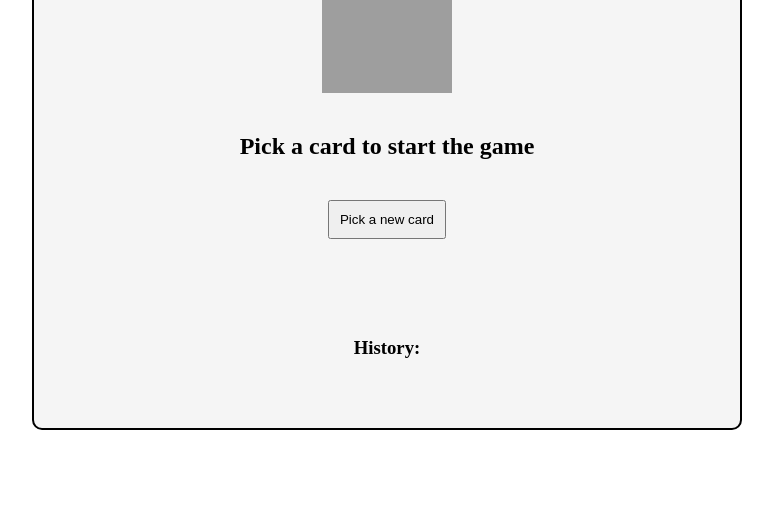
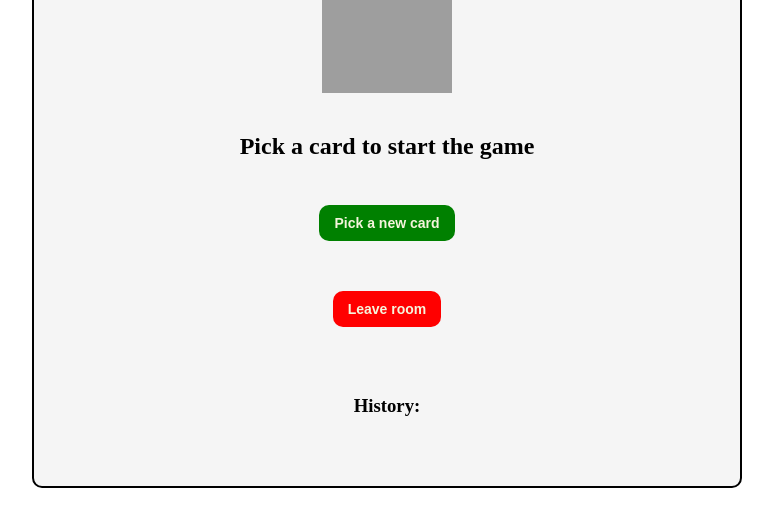
Before and after one commit to OMP404/Distributed-project, a Flask app: template templates/room.html in a window 1280 px wide. Shown: the part 234-761 px from the top of the page, without its empty margins (253-1026 px from the left). Run offline with Flask 2, Linux system fonts and the light colour scheme; the template is opened without the code that fills it, so the values that code supplies are empty; some libraries are stand-ins or nearby versions; grey boxes are pictures that could not be loaded.

Commit message:
Checker for deck emptiness, leave room button

```diff
--- a/main.py
+++ b/main.py
@@ -131,7 +131,7 @@ def message(data):
         print("Deleting card from deck")
         rooms[room]["deck"].pop()
 
-    print(f"{session.get('name')} said: {data['data']}")
+    print(f"{session.get('name')} sent msg: {data['data']}")
 
 
 @socketio.on("connect")
@@ -160,7 +160,9 @@ def disconnect():
     leave_room(room)
 
     if room in rooms:
-        rooms[room]["players"].remove(name)
+        for player in rooms[room]["players"]:
+            if player.name == name:
+                rooms[room]["players"].remove(player)
         if len(rooms[room]["players"]) <= 0:
             del rooms[room]
 
--- a/static/css/style.css
+++ b/static/css/style.css
@@ -78,6 +78,23 @@ h2 {
 }
 
 .new_card_button{
-    padding: 10px;
-    margin: 20px 0px 80px 0px;
+    padding: 10px 15px;
+    margin: 25px 0px;
+    background-color: green;
+    border-radius: 10px;
+    border-width: 0;
+    -webkit-text-fill-color: beige;
+    font-size: 14px;
+    font-weight: 600;
 }
+
+.leave_button{
+    padding: 10px 15px;
+    margin: 25px 0px 50px 0px;
+    background-color: red;
+    border-radius: 10px;
+    border-width: 0;
+    -webkit-text-fill-color: beige;
+    font-size: 14px;
+    font-weight: 600;
+}
--- a/templates/room.html
+++ b/templates/room.html
@@ -4,6 +4,7 @@
     <img class = "card_front" src="static/images/back-maroon.png" id="card_image"/>
     <h2 id="current_card">Pick a card to start the game</h2>
     <button class="new_card_button" onClick="pickCard()">Pick a new card</button>
+    <button class="leave_button" onClick="leaveRoom()">Leave room</button>
     <h3>History:</h3>
     <div class="history" id="history"></div>
 </div>
@@ -45,17 +46,29 @@
 
   //function for picking new card from deck
   const pickCard = () => {
+    if(deck.length < 1) {
+        document.getElementById("current_card").innerHTML = `Deck is empty.`;
+        document.getElementById('card_image').src = "static/images/back-maroon.png";
+    }
+    else {
         new_card = deck.pop()
         //change current_card to this one and send information about this action
         document.getElementById("current_card").innerHTML = `${new_card.name}: ${new_card.challenge}`;
         document.getElementById('card_image').src = "static/images/" + new_card.name + ".png";
         sendActionInfo(`${new_card.name}: ${new_card.challenge}`)
     }
+  }
 
   //function for sending information about aciton as message
   const sendActionInfo = (input) => {
     if (input == "") return;
     socketio.emit("message", { data: input });
+  };
+
+  //function for disconnecting user
+  const leaveRoom = () => {
+    console.log("Leaving room");
+    window.location.href = "/";
   };
 
   //this event happens when new message is received
@@ -70,12 +83,18 @@
         //if this card is still in local deck, delete it
         for (let i = 0; i < deck.length; i++) {
             if(deck[i].name == msg_split[0]) {
-                console.log("Removed card: ", deck[i])
+                //console.log("Removed card: ", deck[i])
                 deck.splice(i, 1)
             }
         }
+        if(deck.length < 1) {
+            document.getElementById("current_card").innerHTML = `Deck is empty.`;
+            document.getElementById('card_image').src = "static/images/back-maroon.png";
+        }
+        else {
             document.getElementById("current_card").innerHTML = `${data.message}`;
             document.getElementById('card_image').src = "static/images/" + msg_split[0] + ".png";
+        }
     }
   });
 
```
Lines whose indentation alone changed are shown as unchanged.
